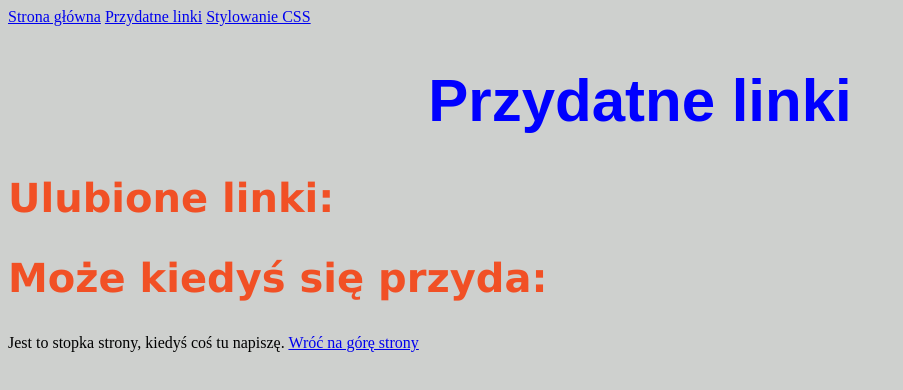
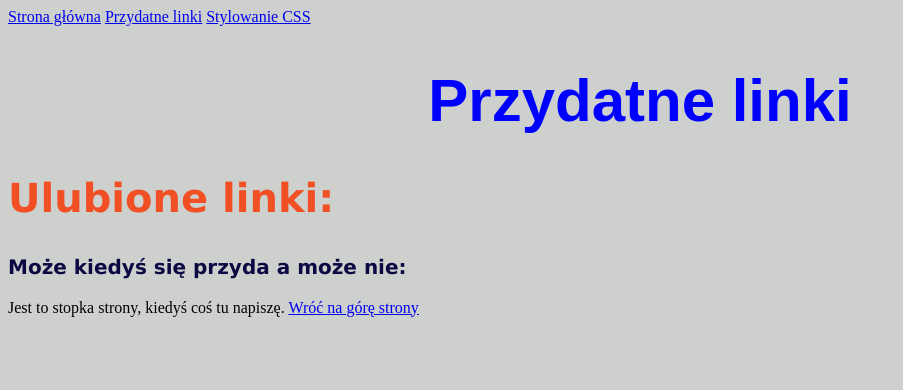
Before and after one commit to MateuszbW/homepage, a plain HTML site: page przydatne-linki.html in a window 1280 px wide. Shown: the whole page, without its empty margins (0-903 px from the left). Drawn offline with Linux system fonts and the light colour scheme; a web font is replaced by a local one.

Commit message:
change h2 to h3

```diff
--- a/przydatne-linki.html
+++ b/przydatne-linki.html
@@ -34,7 +34,7 @@
 
         </section>
         <section>
-            <h2>Może kiedyś się przyda:</h2>
+            <h3>Może kiedyś się przyda a może nie:</h3>
 
 
         </section>
```
